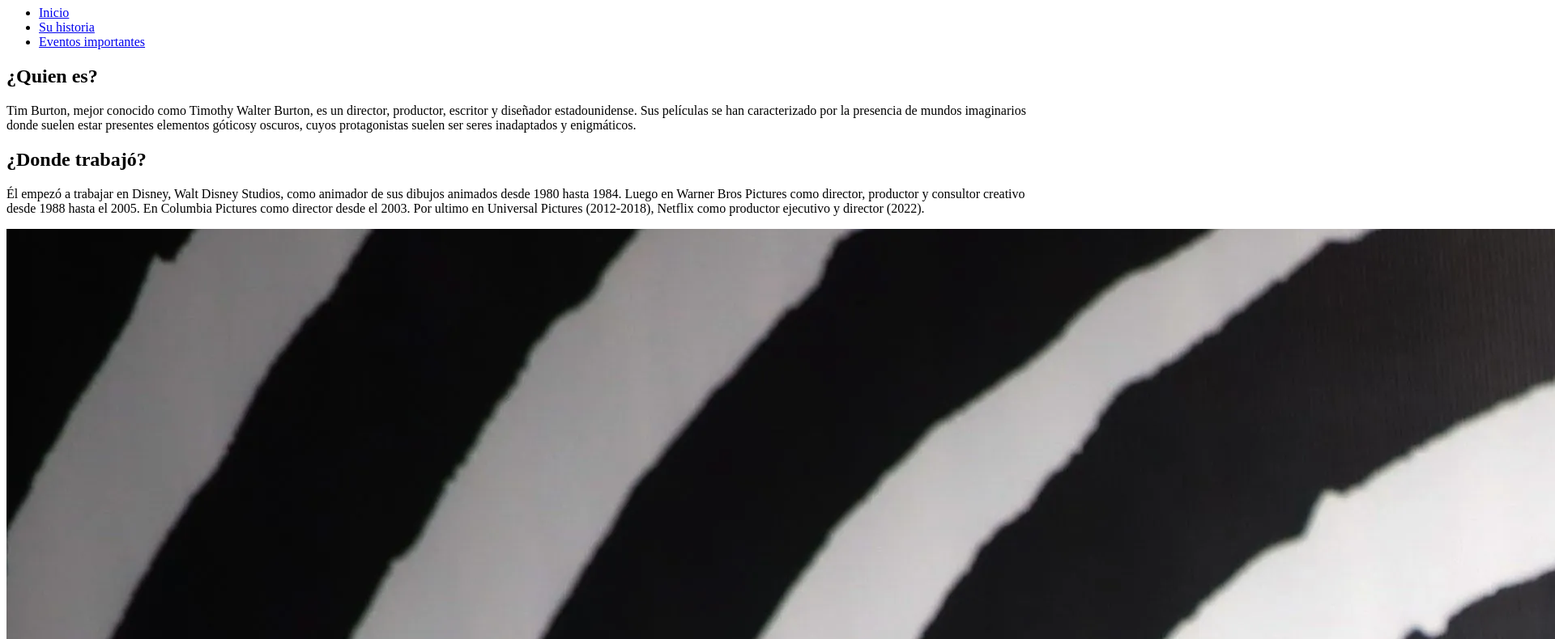
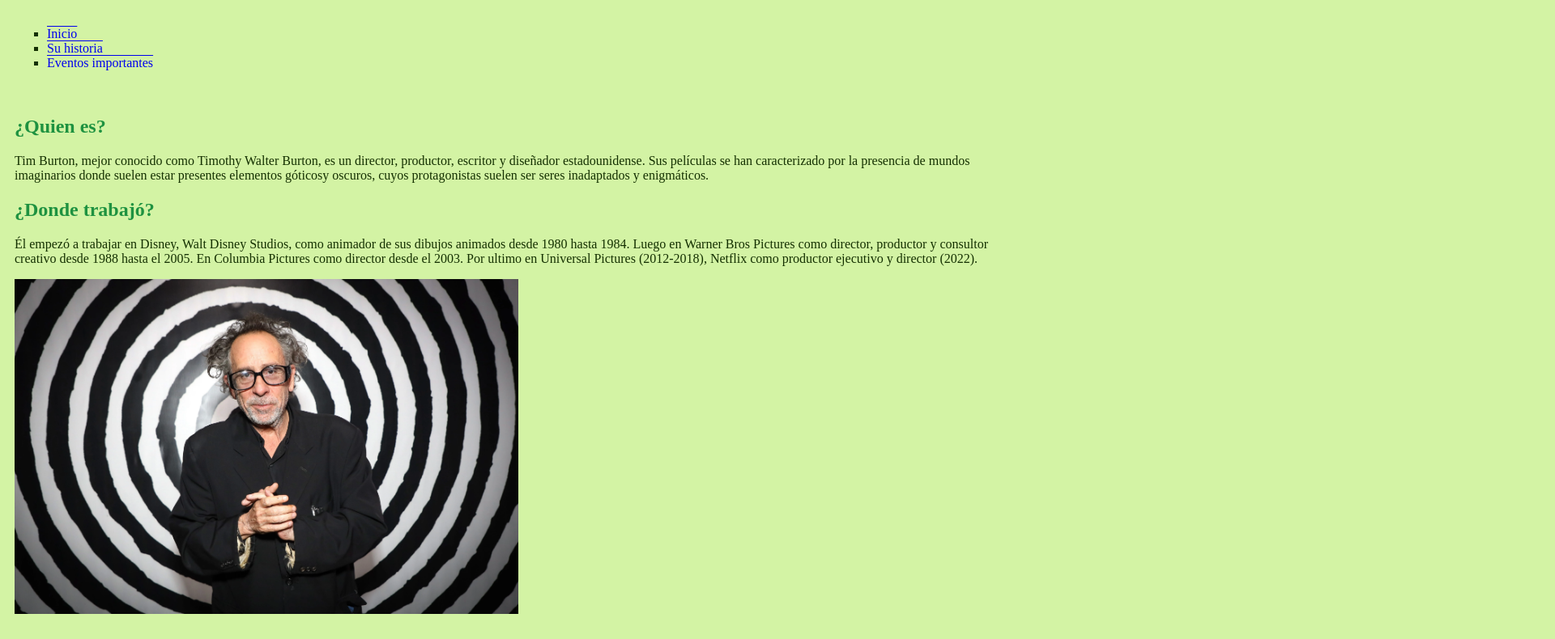
Before and after one commit to Jade-Aaron/proyecto, a plain HTML site: page index.html in a window 1280 px wide. Shown: the part 73-863 px from the top of the page at 81% size, 1920 px wide, since content can reach past the window. Drawn offline with Linux system fonts and the light colour scheme.

Commit message:
Add files via upload

```diff
--- /dev/null
+++ b/TP_Style.css
@@ -0,0 +1,21 @@
+body{
+    background-color:rgb(211, 243, 164);
+    color:rgb(20, 48, 1);
+    font-family: 'Times New Roman', Times, serif;
+}
+nav{
+    padding: 7px;
+}
+nav ul{
+    list-style-type: square;
+}
+
+main{
+    padding: 10px;
+}
+h1,h2{
+color:rgb(11, 219, 73);
+}
+footer{
+    color: rgb(16, 31, 2);
+}
--- /dev/null
+++ b/Tp_Styles.css
@@ -0,0 +1,29 @@
+body{
+    background-color:rgb(211, 243, 164);
+    color:rgb(20, 48, 1);
+    font-family: 'Times New Roman', Times, serif;
+}
+nav{
+    padding: 10px;
+}
+nav ul{
+    list-style-type: square;
+}
+nav ul i{
+    display:block;
+}
+nav ul li a{
+    text-decoration:overline;
+}
+main{
+    padding: 10px;
+}
+h1,h2{
+color:rgb(30, 146, 64);
+}
+footer{
+    color: rgb(70, 117, 23);
+}
+img{
+    width: 50%;
+}
--- a/index.html
+++ b/index.html
@@ -5,6 +5,7 @@
     <meta http-equiv="X-UA-Compatible" content="IE=edge">
     <meta name="viewport" content="width=device-width, initial-scale=1.0">
     <title>Tim Burton</title>
+    <link rel="stylesheet" href="Tp_Styles.css">
 </head>
 <body>
     <header>
@@ -29,9 +30,5 @@
         </section>
         <img src="Tim Burton 1.webp">
     </main>
-    <footer>
-        <p>&copy;2024 Página hecha por Jade Turletti y Aaron Condori. Todos los derechos reservados</p>
-        <p><a href="Politica de Privacidad">Politica de Privacidad</a><a href="Contacto>">/Contacto</a></p>
-    </footer>
 </body>
 </html>
--- /dev/null
+++ b/style.css
@@ -0,0 +1,20 @@
+body{
+    background-color:rgb(211, 243, 164);
+    color:rgb(42, 48, 37);
+    font-family:'Trebuchet MS', 'Lucida Sans Unicode', 'Lucida Grande', 'Lucida Sans', Arial, sans-serif;
+}
+nav{
+    padding: 10px;
+}
+nav ul{
+    list-style-type: square;
+}
+nav ul i{
+    display:block;
+
+main{
+    padding: 10px;
+}
+h1,h2{
+color:rgba(6, 83, 47, 0.514);
+}
```
Also changed, not shown: TPhistoria.html (+1 -4 lines), TPproyectos.html (+1 -4 lines).
